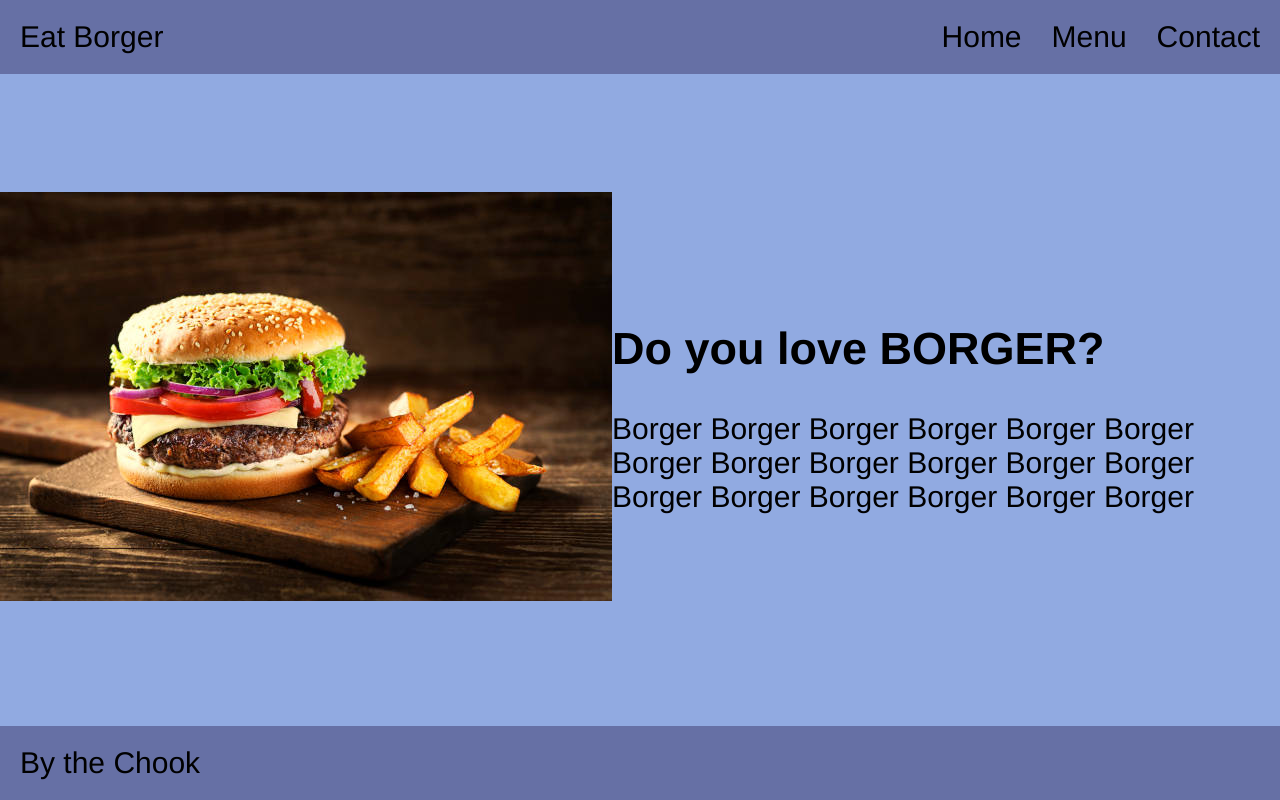
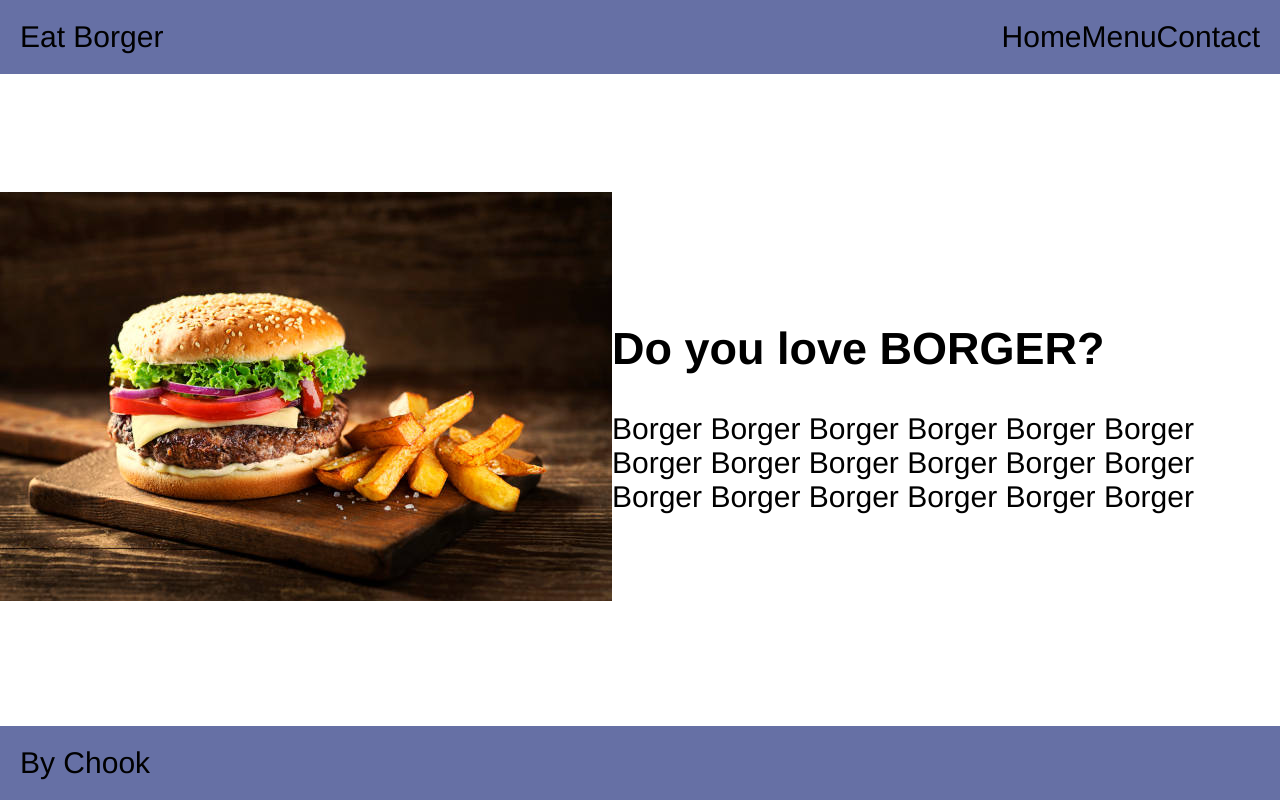
Before and after one commit to ChargrilledChook/restaurant, a website built with webpack: page dist/index.html in a window 1280 px wide. Built offline with nearby package versions, Linux system fonts and the light colour scheme.

Commit message:
footer and header now being created dynamically, need bug fixing

```diff
--- a/src/index.js
+++ b/src/index.js
@@ -1,15 +1,15 @@
 import { createLanding } from "./js/landing"
 import { createMenu } from "./js/menu"
 import { createContact } from "./js/contact"
-// Create header + add event listners
+import { createHeader } from "./js/header"
+import { createFooter } from "./js/footer"
 
-// Create Footer
+const header = createHeader();
+const landing = createLanding();
+const footer = createFooter();
+const mainContent = document.querySelector("#content");
 
-// Load default module - home page
-
-const mainContent = document.querySelector(".dynamic-load");
-
-mainContent.append(createLanding());
+mainContent.append(header, landing, footer);
 
 const home = document.querySelector('#home')
 const menu = document.querySelector('#menu')
--- /dev/null
+++ b/src/js/footer.js
@@ -0,0 +1,13 @@
+function createFooter(){
+  const container = document.createElement('footer');
+  container.classList.add('site-footer')
+
+  const byline = document.createTextNode(author);
+  container.append(byline);
+
+  return container;
+}
+
+const author = 'By Chook';
+
+export { createFooter }
--- /dev/null
+++ b/src/js/header.js
@@ -0,0 +1,26 @@
+function createHeader(){
+  const container = document.createElement('header');
+  container.classList.add('site-header');
+
+  const heading = document.createTextNode(restaurantTitle)
+
+  const nav = document.createElement('nav');
+
+  const home = document.createTextNode('Home');
+  home.id = 'home';
+
+  const menu = document.createTextNode('Menu');
+  menu.id = 'menu';
+
+  const contact = document.createTextNode('Contact');
+  contact.id = 'contact';
+
+  nav.append(home, menu, contact);
+  container.append(heading, nav);
+
+  return container;
+}
+
+const restaurantTitle = 'Eat Borger';
+
+export { createHeader }
```
Also changed, not shown: dist/index.html, dist/main.js.
